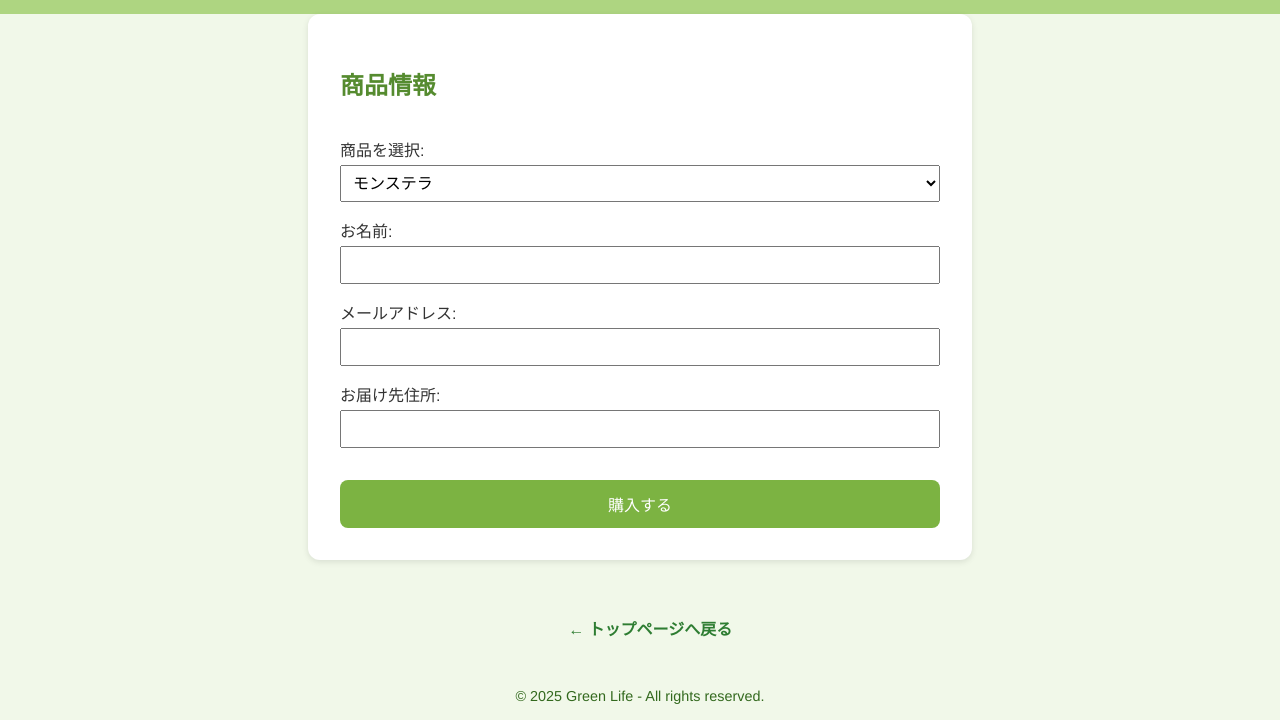
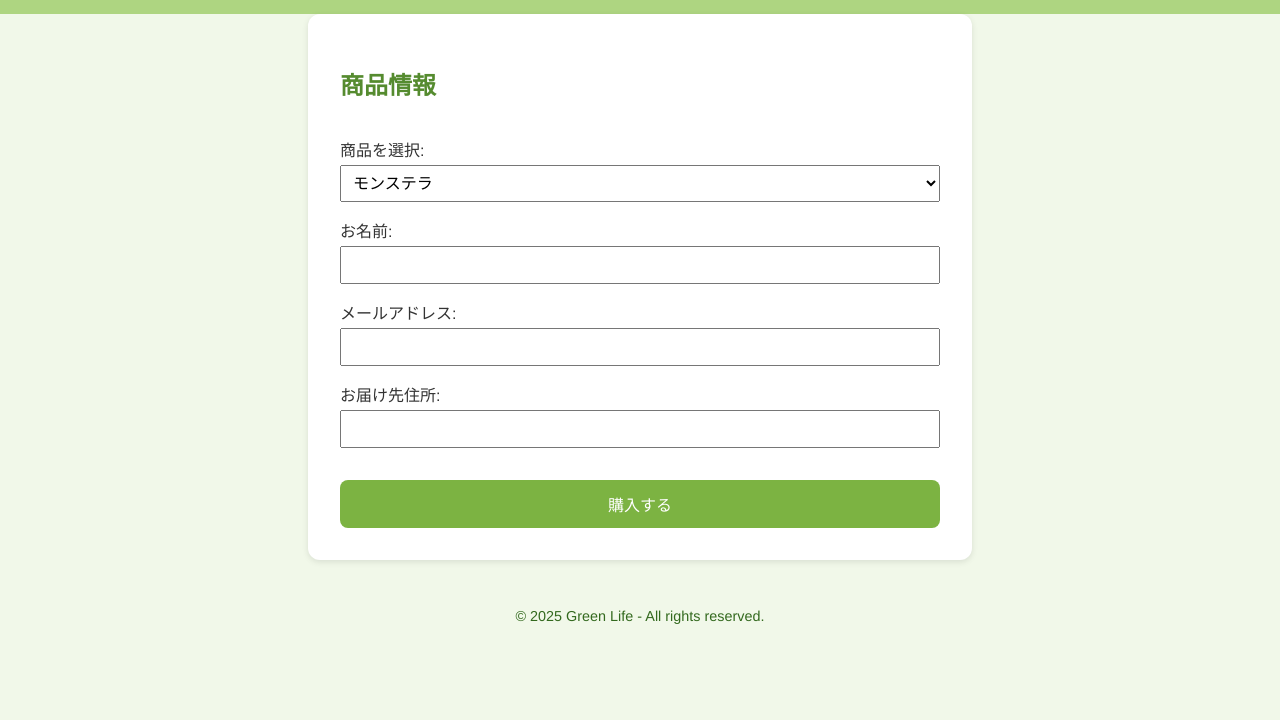
Before and after one commit to shuji-maker/shop, a plain HTML site: page purchase.html in a window 1280 px wide. Shown: the part 108-828 px from the top of the page. After the commit the page ends 800 px from the top, so only its background shows below. Drawn offline with Linux system fonts and the light colour scheme.

Commit message:
Update purchase.html

```diff
--- a/purchase.html
+++ b/purchase.html
@@ -106,9 +106,6 @@
       <button type="submit">購入する</button>
     </form>
   </div>
-　　<p style="text-align: center; margin-top: 2rem;">
- 　 <a href="index.html" style="text-decoration: none; color: #2e7d32; font-weight: bold;">← トップページへ戻る</a>
-　　</p>
 
   <footer>
     &copy; 2025 Green Life - All rights reserved.
```
